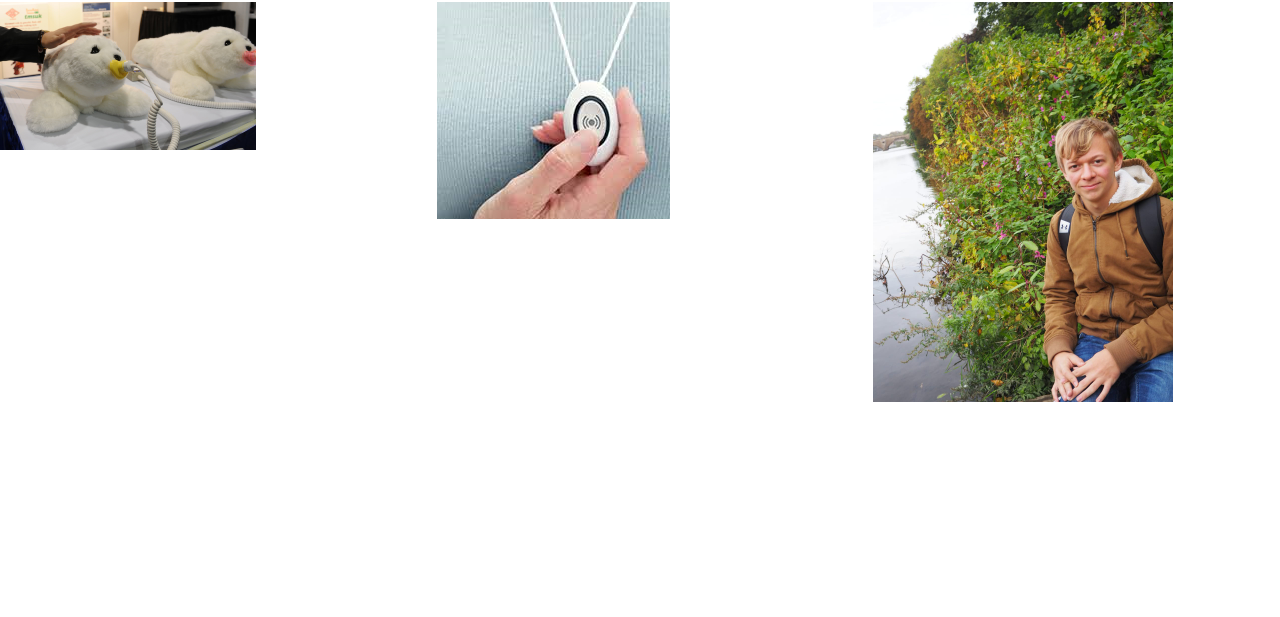
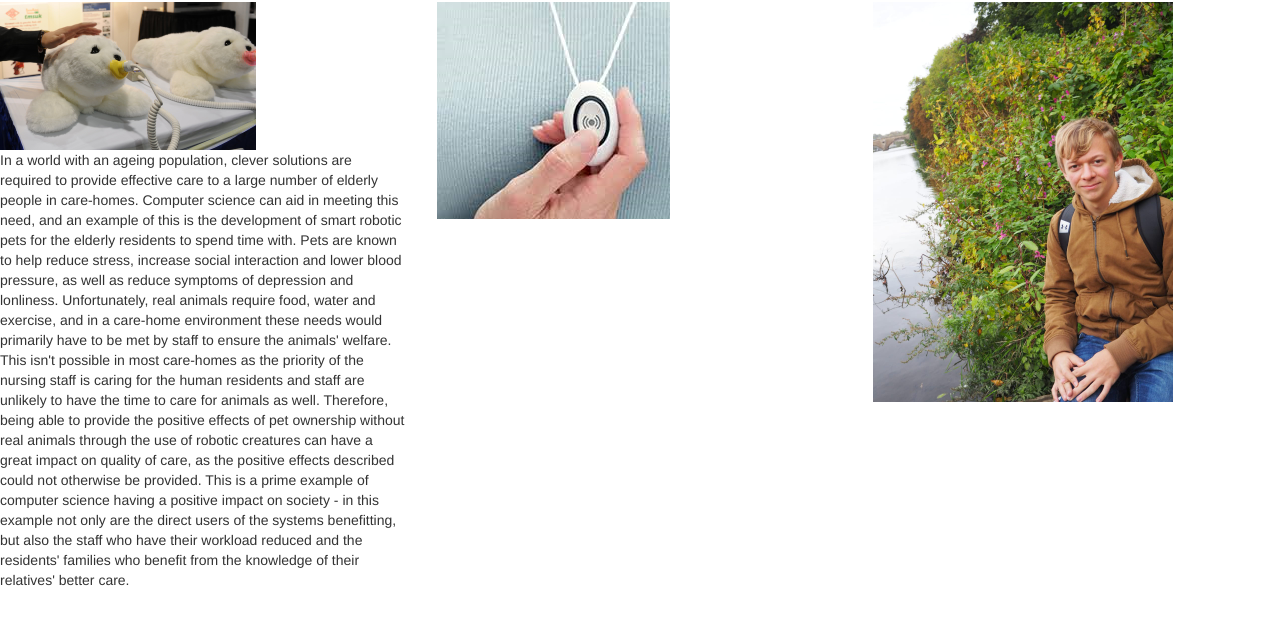
Before and after one commit to LukeJStuart/progproj1, a plain HTML site: page LukePage.html in a window 1280 px wide. Shown: the part 183-800 px from the top of the page. Drawn offline with nearby package versions, Linux system fonts and the light colour scheme.

Commit message:
Added paragraph on robotic pets in care homes.

```diff
--- a/LukePage.html
+++ b/LukePage.html
@@ -31,6 +31,14 @@
 	<div class="row">
 		<div class="col-sm-4"><h2>Robots in Care Homes</h2>
 			<img src="LukePics/CareHomePets.jpg" alt="Robotic Pet Seals Used in a Care Home" style="width:256px;height:148px;">
+			<p>In a world with an ageing population, clever solutions are required to provide effective care to a large number of elderly people in care-homes.
+			Computer science can aid in meeting this need, and an example of this is the development of smart robotic pets for the elderly residents to spend time with.
+			Pets are known to help reduce stress, increase social interaction and lower blood pressure, as well as reduce symptoms of depression and lonliness.
+			Unfortunately, real animals require food, water and exercise, and in a care-home environment these needs would primarily have to be met by staff to ensure the animals' welfare.
+			This isn't possible in most care-homes as the priority of the nursing staff is caring for the human residents and staff are unlikely to have the time to care for animals as well.
+			Therefore, being able to provide the positive effects of pet ownership without real animals through the use of robotic creatures can have a great impact on quality of care, as the positive effects
+			described could not otherwise be provided. This is a prime example of computer science having a positive impact on society - in this example not only are the direct users of the systems benefitting,
+			but also the staff who have their workload reduced and the residents' families who benefit from the knowledge of their relatives' better care.</p>
 		</div>
 		<div class="col-sm-4"><h2>Personal Alarms</h2>
 			<img src="LukePics/PersonalAlarm.png" alt="Personal Alarm Being Pressed">
```
